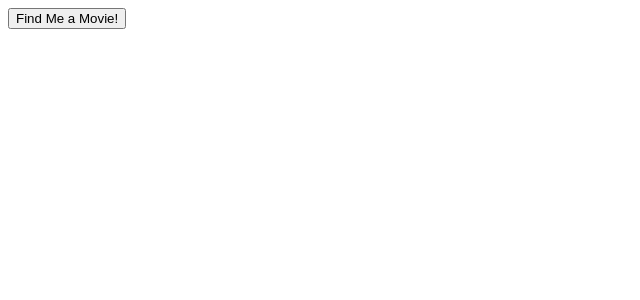
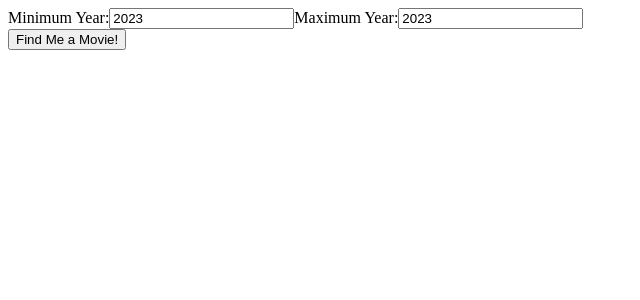
Before and after one commit to edwardreyes21/reel-roulette, a React (Create React App) app: page / in a window 1280 px wide. Shown: the top 300 px of the page, without its empty margins (0-640 px from the left). Built offline with nearby package versions, Linux system fonts and the light colour scheme.

Commit message:
Added form inputs for minimum and maximum years

```diff
--- a/src/App.js
+++ b/src/App.js
@@ -8,9 +8,22 @@ function App() {
     const [minYear, setMinYear] = useState(2023);
     const [selectedMovie, setSelectedMovie] = useState(null);
 
+    const handleMinYearChange = (event) => {
+        setMinYear(event.target.value);
+    }
+
+    const handleMaxYearChange = (event) => {
+        setMaxYear(event.target.value);
+    }
+
     useEffect(() => {
-            console.log(selectedMovie);
+        console.log(selectedMovie);
     }, [selectedMovie]);
+
+    useEffect(() => {
+        console.log("minYear: " + minYear);
+        console.log("maxYear: " + maxYear);
+    }, [minYear, maxYear]);
 
 
     const findMovie = () => {
@@ -55,6 +68,12 @@ function App() {
 
     return (
         <div className="App">
+            <form>
+                <label htmlFor="minYear">Minimum Year:</label>
+                <input type="text" id="minYear" value={minYear} onChange={handleMinYearChange}></input>
+                <label htmlFor="maxYear">Maximum Year:</label>
+                <input type="text" id="maxYear" value={maxYear} onChange={handleMaxYearChange}></input>
+            </form>
             <button onClick={findMovie}>Find Me a Movie!</button>
         </div>
     )
```
